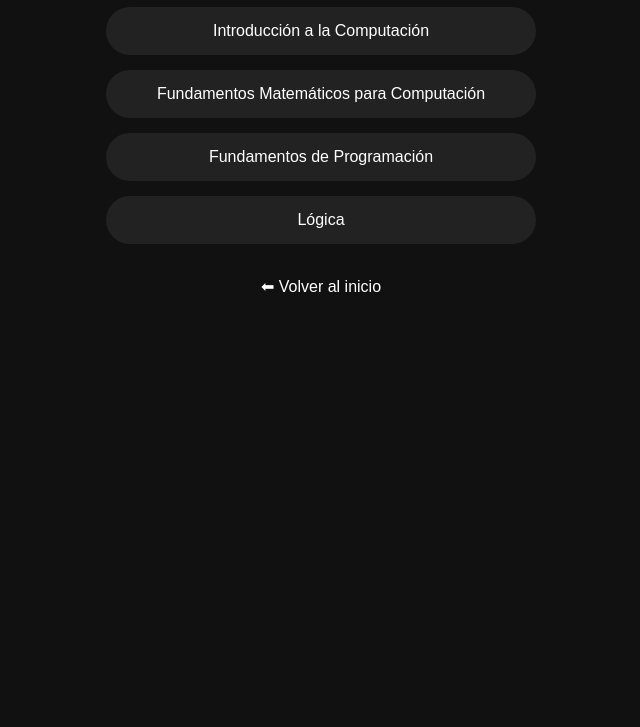
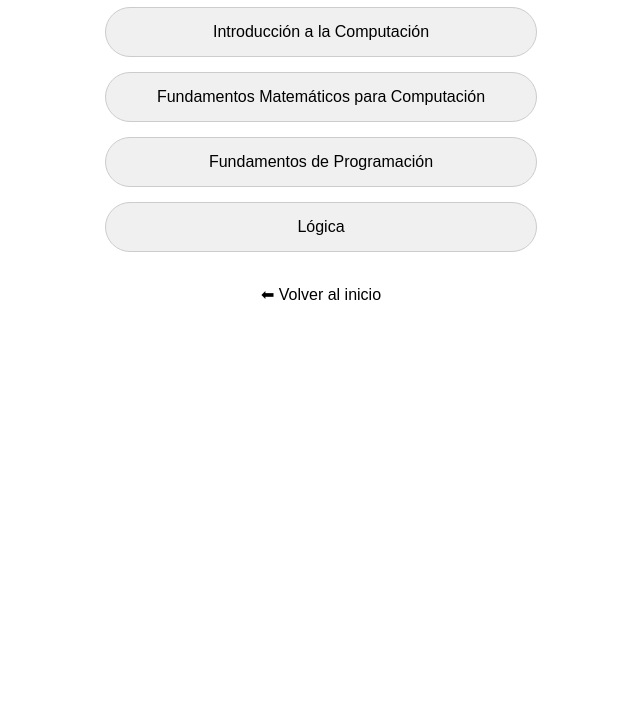
Before and after one commit to leonardohuamanchumo/pagina-web, a plain HTML site: page cursos.html in a window 1280 px wide. Shown: the part 73-800 px from the top of the page, without its empty margins (319-959 px from the left). Drawn offline with Linux system fonts and the light colour scheme.

Commit message:
Revise cursos.html for improved design and readability
Updated styling and layout of the courses page.

```diff
--- a/cursos.html
+++ b/cursos.html
@@ -6,8 +6,8 @@
 
 <style>
 body{
-    background:#111;
-    color:white;
+    background:white;
+    color:black;
     font-family:Arial, sans-serif;
     text-align:center;
 }
@@ -17,11 +17,13 @@ body{
     width:400px;
     margin:15px auto;
     padding:15px;
-    background:#222;
+    background:#f0f0f0;
     border-radius:25px;
+    border:1px solid #ccc;
 }
+
 a{
-    color:white;
+    color:black;
     text-decoration:none;
 }
 </style>
```
